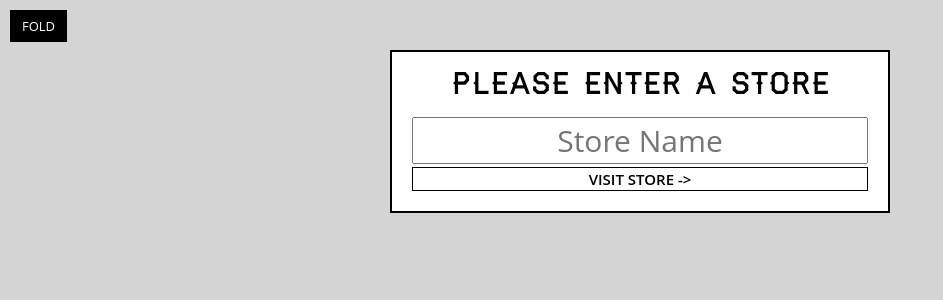
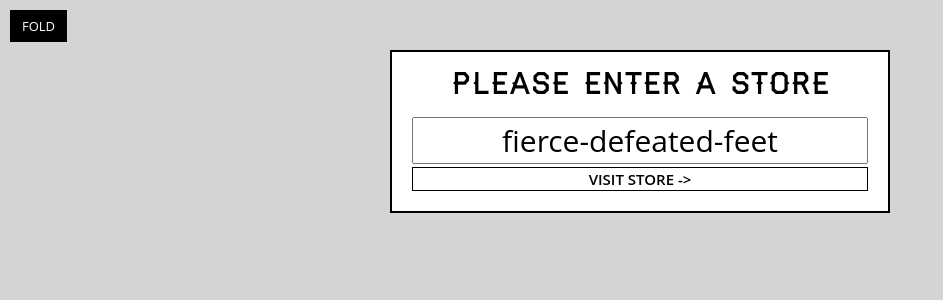
Before and after one commit to nhi-ngo/React-by-WesBos, a React (Create React App) app in the folder catch-of-the-day/: page / in a window 1280 px wide. Shown: the top 300 px of the page, without its empty margins (0-943 px from the left). Built offline with nearby package versions, Linux system fonts and the light colour scheme.

Commit message:
11 - Events, Refs and this binding

```diff
--- a/catch-of-the-day/src/components/StorePicker.js
+++ b/catch-of-the-day/src/components/StorePicker.js
@@ -2,15 +2,31 @@ import React from 'react';
 import { getFunName } from '../helpers';
 
 class StorePicker extends React.Component {
+  myInput = React.createRef();
+
+  // constructor() {
+  //   super();
+  //   this.goToStore = this.goToStore.bind(this);
+  // }
+
+  goToStore = event => {
+    // 1. Stop the form from submitting
+    event.preventDefault();
+    // 2. Get the text from that input
+    console.log(this.myInput);
+    // 3. Change the page to /store/whatever-they-entered
+  };
+
   render() {
     return (
-      <form className="store-selector">
+      <form className="store-selector" onSubmit={this.goToStore}>
         <h2>Please enter a store</h2>
         <input
           type="text"
+          ref={this.myInput}
           required
           placeholder="Store Name"
-          defaultValue={getFunName}
+          defaultValue={getFunName()}
         />
         <button type="submit">Visit Store -></button>
       </form>
```
